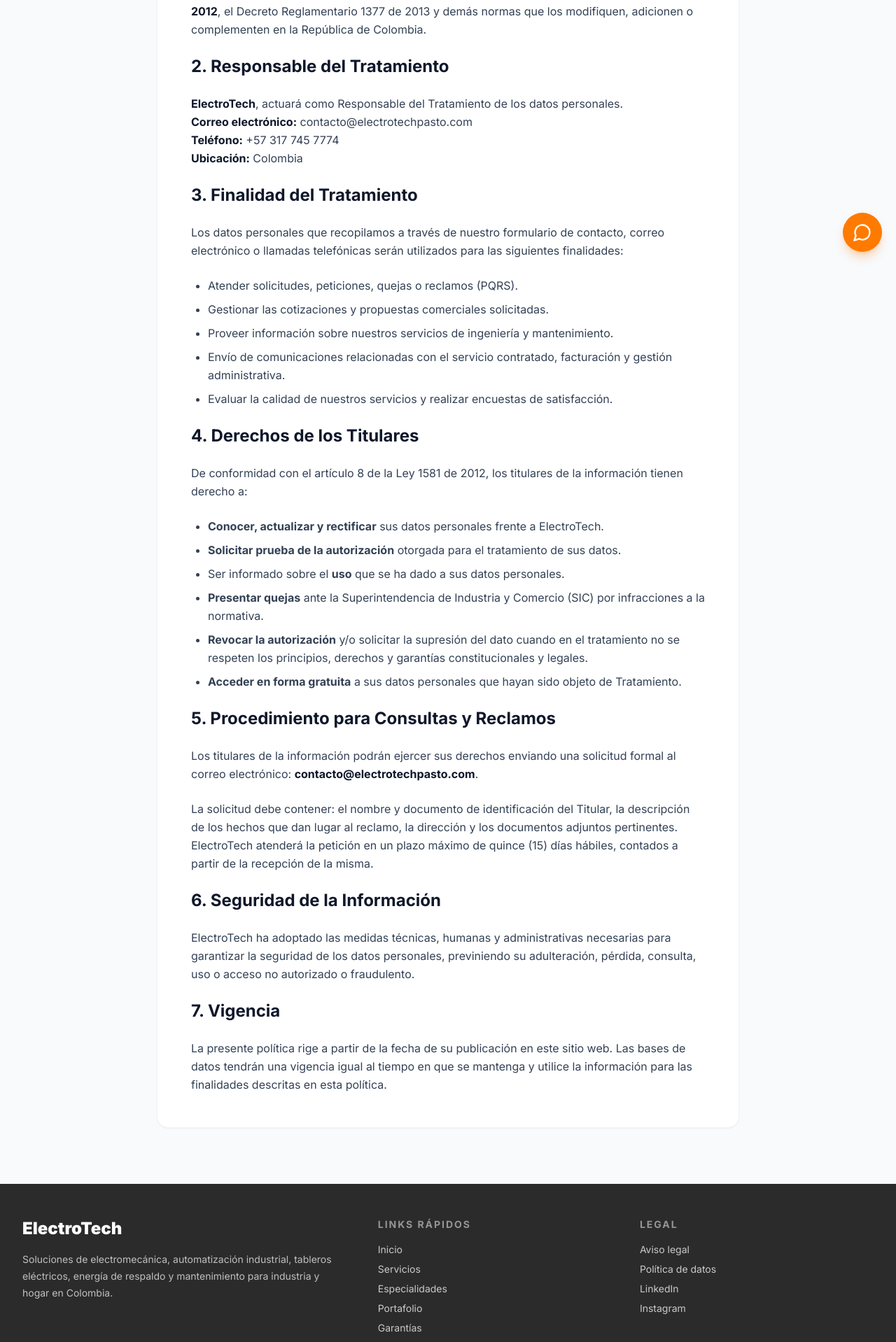
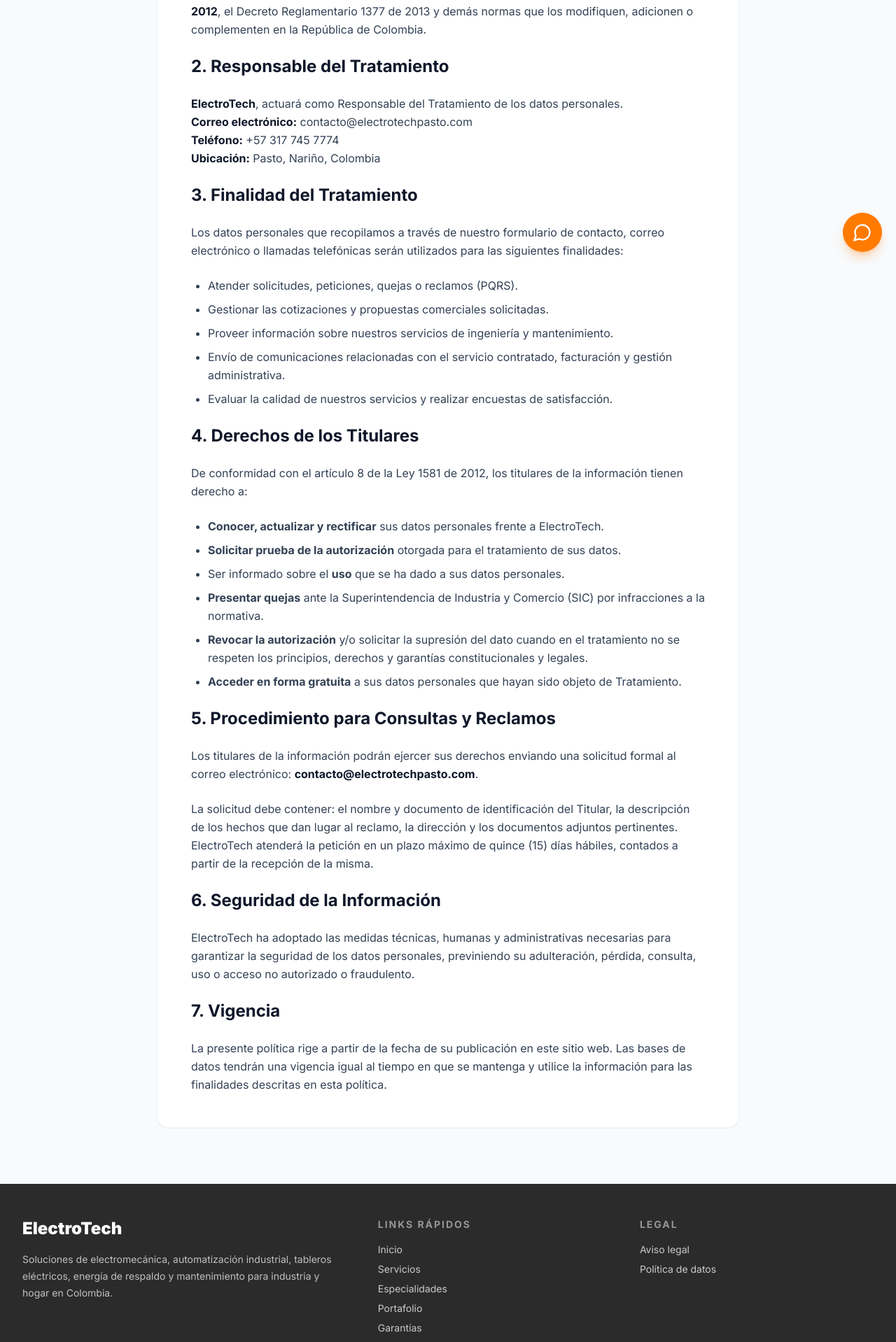
Before and after one commit to itsGabo22/ElectroTechCol, a Next.js app: page /politica-de-datos in a window 1280 px wide. Shown: the part 420-2338 px from the top of the page at 70% size. Built offline with nearby package versions, Linux system fonts and the light colour scheme.

Commit message:
update: redes sociales eliminadas por ahora

```diff
--- a/app/layout.tsx
+++ b/app/layout.tsx
@@ -51,8 +51,7 @@ export default function RootLayout({
       "@type": "PostalAddress",
       addressLocality: site.location,
       addressCountry: "CO",
-    },
-    sameAs: Object.values(site.social),
+    }
   };
 
   return (
--- a/components/layout/Footer.tsx
+++ b/components/layout/Footer.tsx
@@ -30,12 +30,6 @@ export function Footer() {
               <Link href="/politica-de-datos" className="transition hover:text-white">
                 Política de datos
               </Link>
-              <a href={site.social.linkedin} className="transition hover:text-white">
-                LinkedIn
-              </a>
-              <a href={site.social.instagram} className="transition hover:text-white">
-                Instagram
-              </a>
             </div>
           </div>
         </div>
--- a/lib/constants.ts
+++ b/lib/constants.ts
@@ -17,12 +17,8 @@ export const site = {
     "Soluciones de electromecánica, automatización industrial, tableros eléctricos, energía de respaldo y mantenimiento para industria y hogar en Colombia.",
   phone: "+57 317 745 7774",
   email: "contacto@electrotechpasto.com",
-  location: "Colombia",
+  location: "Pasto, Nariño, Colombia",
   whatsapp: "573177457774",
-  social: {
-    linkedin: "https://www.linkedin.com/company/electrotech",
-    instagram: "https://www.instagram.com/electrotech",
-  },
 } as const;
 
 export const navItems: NavItem[] = [
```
